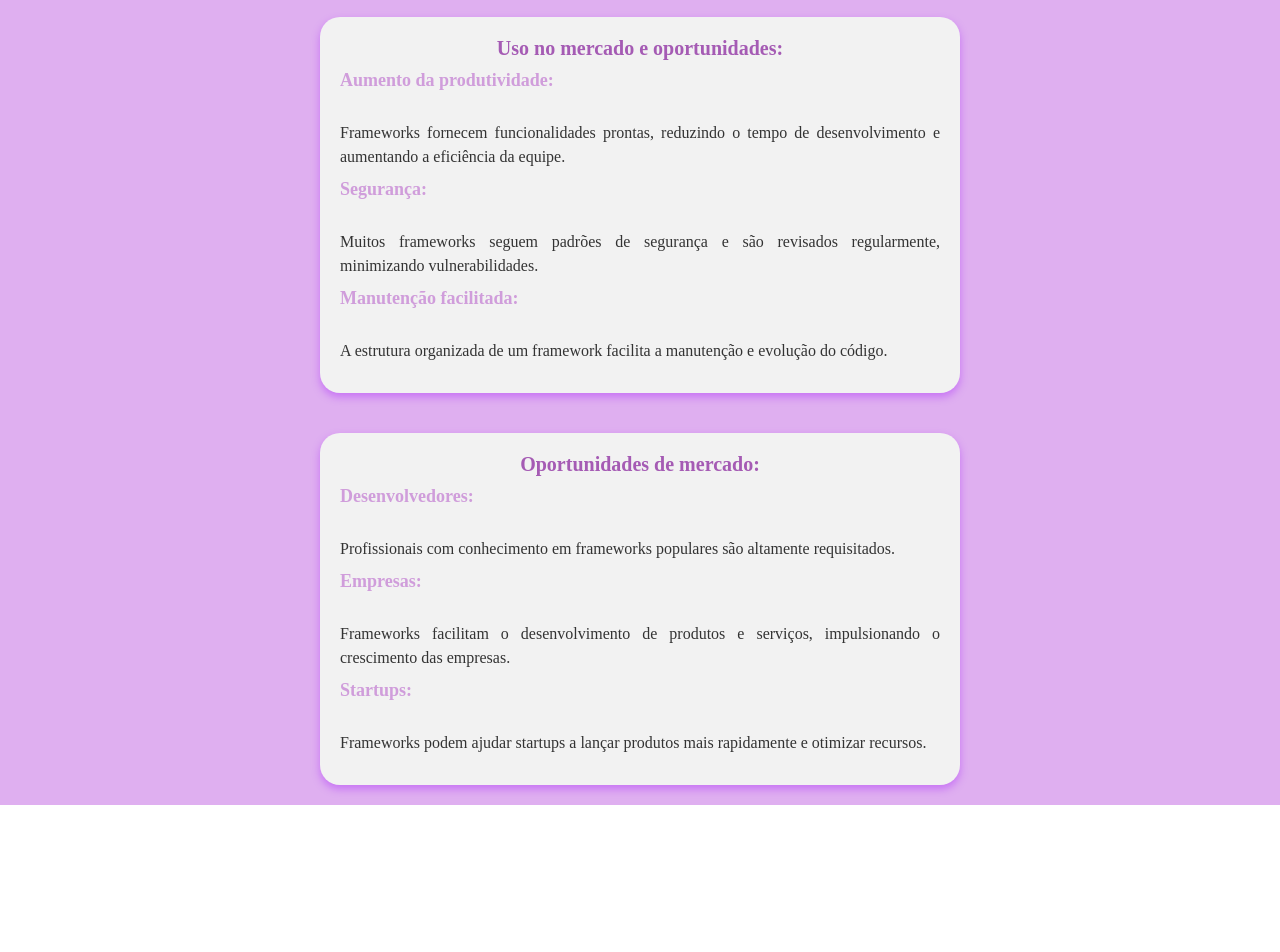
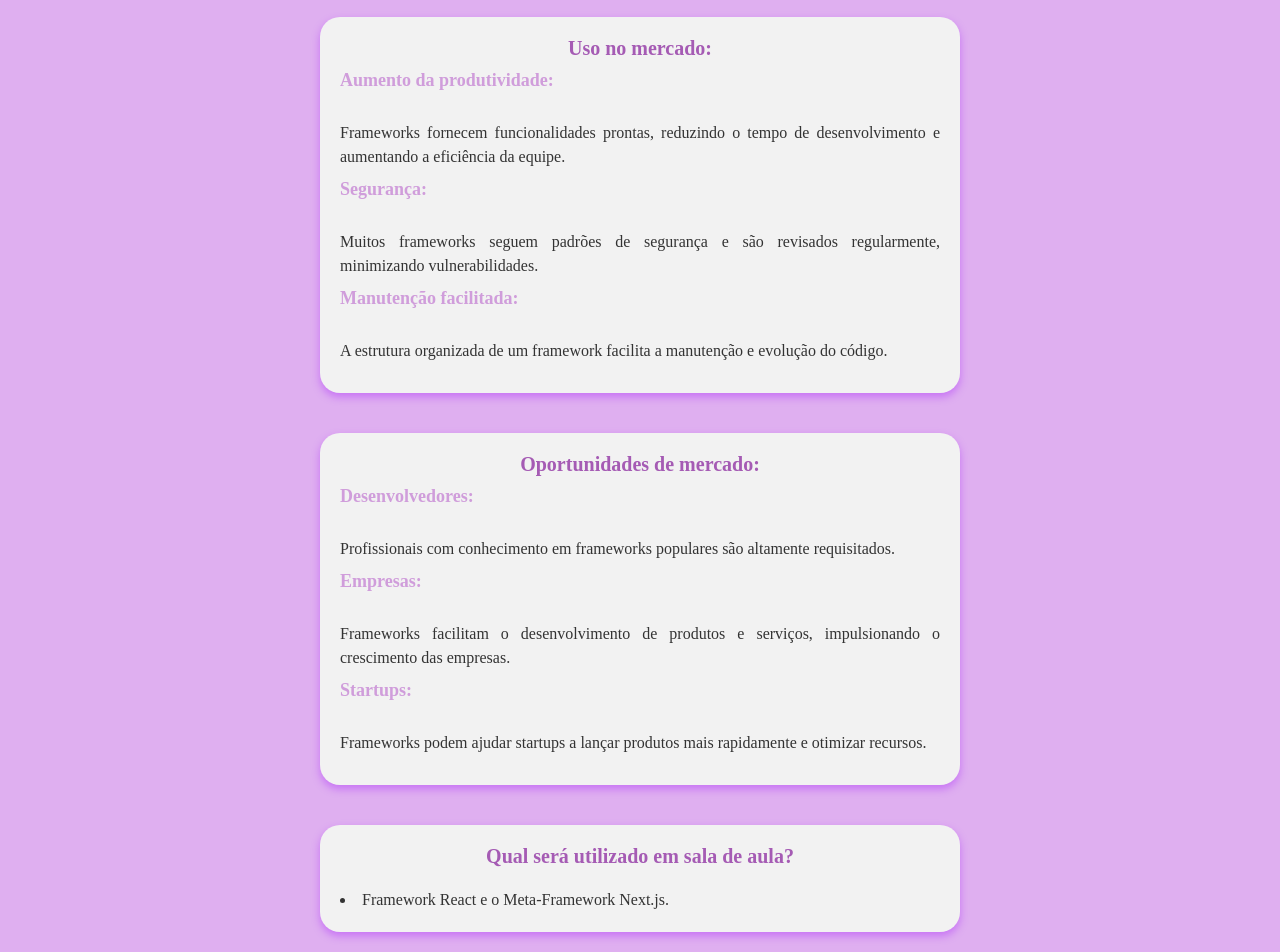
Before and after one commit to annabialeme/aulajs04, a Next.js app: page /Framework in a window 1280 px wide. Shown: the part 3596-4548 px from the top of the page. Before the commit the page ends 4401 px from the top, so only its background shows below. Built offline with nearby package versions, Linux system fonts and the light colour scheme.

Commit message:
feat: update page.jsx.

```diff
--- a/src/app/Framework/page.jsx
+++ b/src/app/Framework/page.jsx
@@ -83,7 +83,7 @@ export default function Page() {
       </div>
 
       <div className={styles.card}>
-            <h2>Uso no mercado e oportunidades:</h2>
+        <h2>Uso no mercado:</h2>
         <h3>Aumento da produtividade:</h3>
         <p>Frameworks fornecem funcionalidades prontas, reduzindo o tempo de desenvolvimento e aumentando a eficiência da equipe. </p>
         <h3>Segurança:</h3>
@@ -101,6 +101,11 @@ export default function Page() {
         <h3>Startups:</h3>
         <p>Frameworks podem ajudar startups a lançar produtos mais rapidamente e otimizar recursos.</p>
       </div>
+
+      <div className={styles.card}>
+        <h2>Qual será utilizado em sala de aula?</h2>
+        <li> Framework React e o Meta-Framework Next.js.</li>
+      </div>
     </div>
   );
 }
```
Lines whose indentation alone changed are shown as unchanged.
